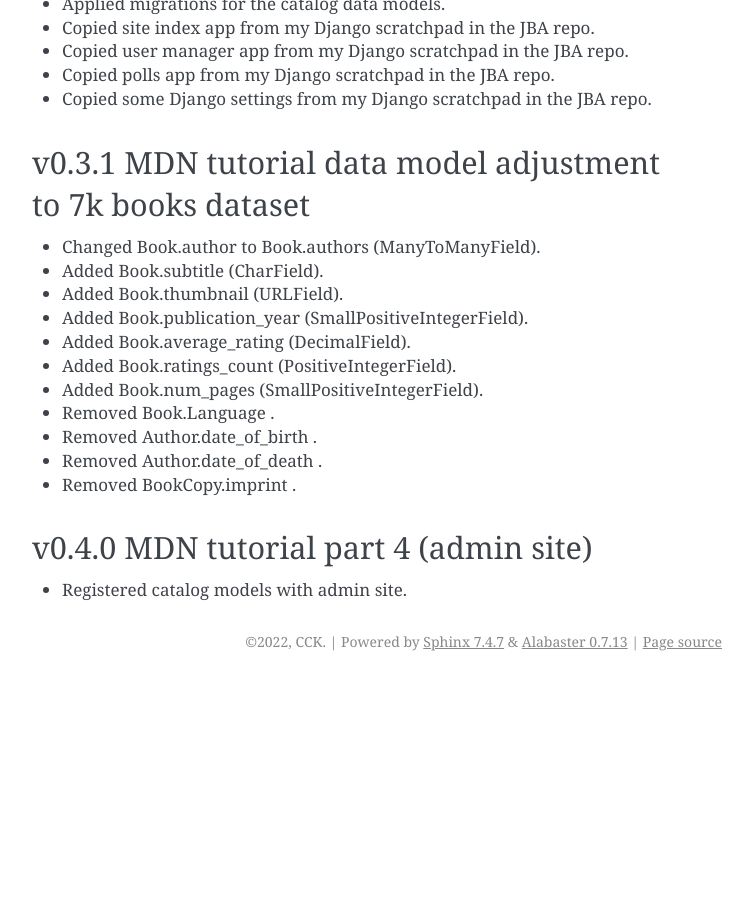
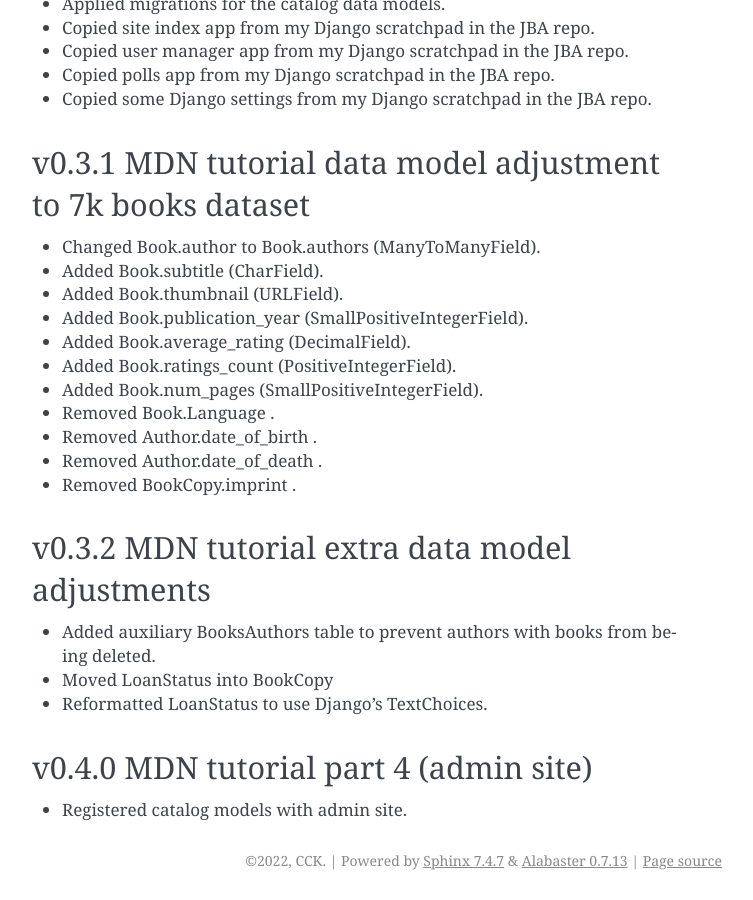
Before and after one commit to c-c-k/books-library, a Sphinx documentation site: the page built from docs/roadmap.rst, in a window 1280 px wide and 900 px high, scrolled down 1130 px. Shown: the whole window, without its empty margins (388-1141 px from the left). Built offline with Sphinx 7.4.7, drawn with Linux system fonts in a browser that asks for light colours; before the commit the page ends 1811 px from its top, so only the background shows below that; some of the changed text lies outside the part shown.

Commit message:
Made a few extra adjustments to the data model.

```diff
--- a/docs/conf.py
+++ b/docs/conf.py
@@ -9,7 +9,7 @@
 project = 'BooksLibrary'
 copyright = '2022, CCK'
 author = 'CCK'
-release = '0.3.1'
+release = '0.3.2'
 
 # -- General configuration ---------------------------------------------------
 # https://www.sphinx-doc.org/en/master/usage/configuration.html#general-configuration
--- a/docs/roadmap.rst
+++ b/docs/roadmap.rst
@@ -61,6 +61,13 @@ v0.3.1 MDN tutorial data model adjustment to 7k books dataset
 * Removed Author.date_of_death .
 * Removed BookCopy.imprint .
 
+v0.3.2 MDN tutorial extra data model adjustments
+-------------------------------------------------------------
+
+* Added auxiliary BooksAuthors table to prevent authors with books from being deleted.
+* Moved LoanStatus into BookCopy
+* Reformatted LoanStatus to use Django's TextChoices.
+
 v0.4.0 MDN tutorial part 4 (admin site)
 ------------------------------------------------------
 
```
Also changed, not shown: 1 other file.
